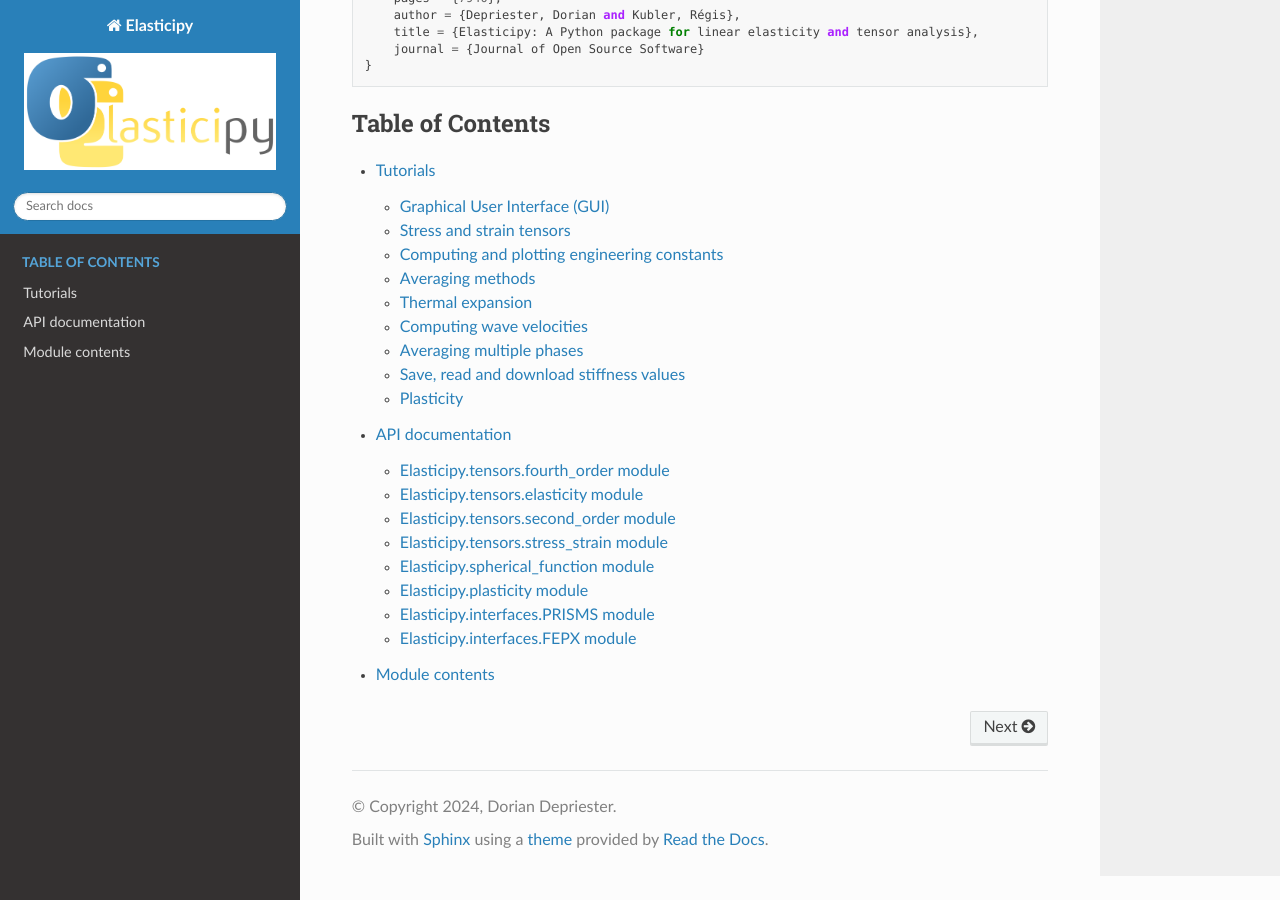
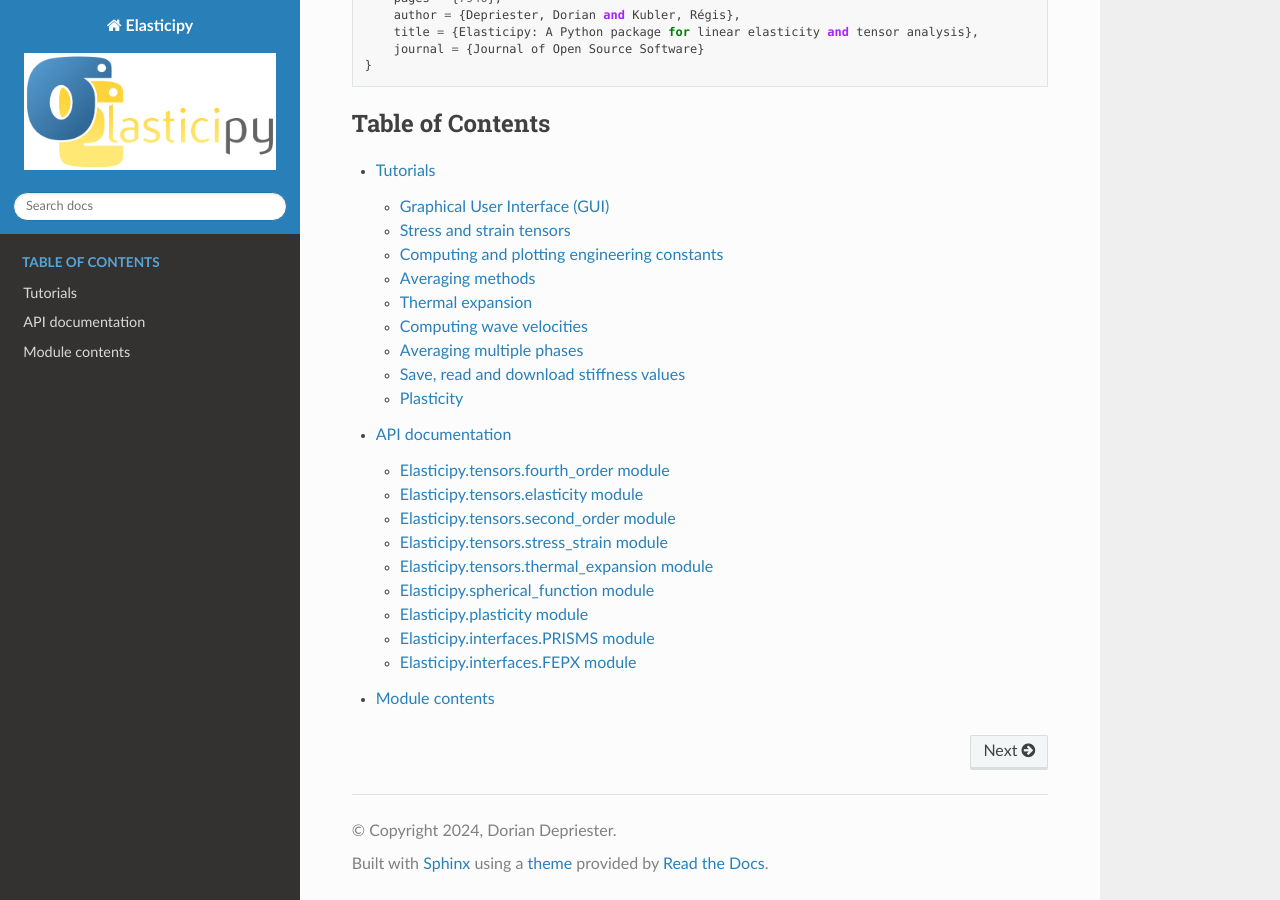
Before and after one commit to DorianDepriester/Elasticipy, a Sphinx documentation site: the page built from docs/source/index.rst, in a window 1280 px wide and 900 px high, scrolled down 3228 px. Built offline with Sphinx 7.4.7 and the Read the Docs theme 3.1.0, drawn with Linux system fonts in a browser that asks for light colours.

Commit message:
Add missing entry for thermal expansion

```diff
--- a/docs/source/Elasticipy.rst
+++ b/docs/source/Elasticipy.rst
@@ -8,6 +8,7 @@ API documentation
    Elasticipy.tensors.elasticity
    Elasticipy.tensors.second_order
    Elasticipy.tensors.stress_strain
+   Elasticipy.tensors.thermal_expansion
    Elasticipy.spherical_function
    Elasticipy.plasticity
    Elasticipy.interfaces.PRISMS
--- /dev/null
+++ b/docs/source/Elasticipy.tensors.thermal_expansion.rst
@@ -0,0 +1,8 @@
+Elasticipy.tensors.thermal_expansion module
+============================================
+
+.. automodule:: Elasticipy.tensors.thermal_expansion
+   :members:
+   :undoc-members:
+   :show-inheritance:
+   :inherited-members:
```
